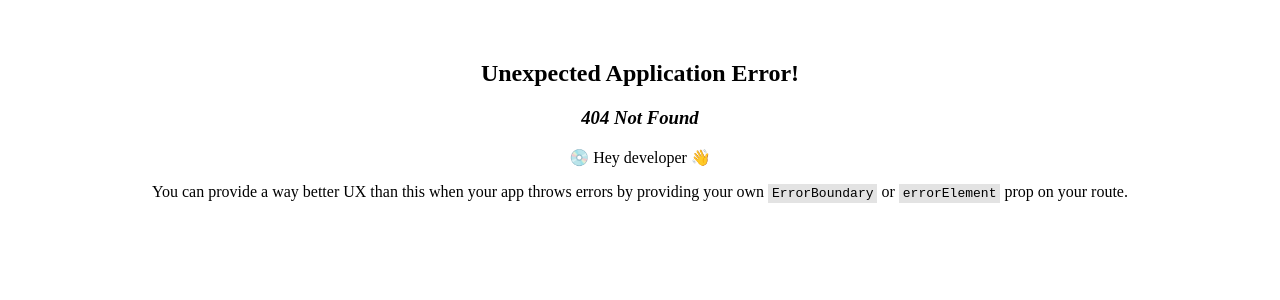
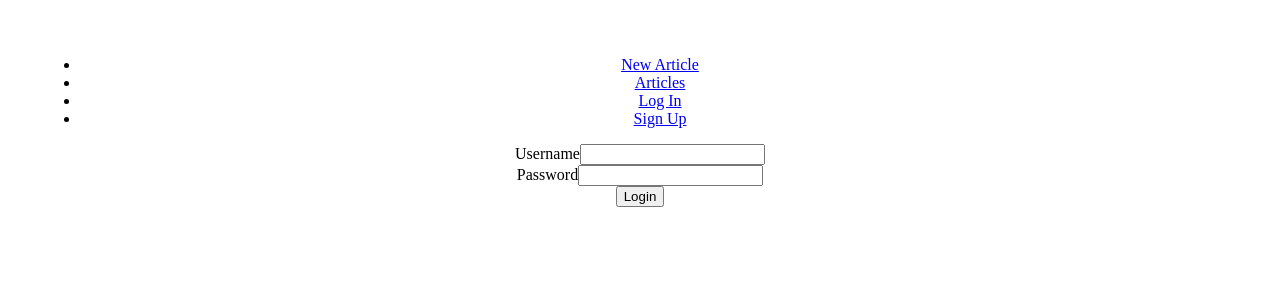
Before and after one commit to TRed91/BlogAPI, a React (Vite) app in the folder AuthorFrontEnd/: page /login in a window 1280 px wide. Before the commit this address had no page. Shown: the top 300 px of the page. Built offline with nearby package versions, Linux system fonts and the light colour scheme; no server answers.

Commit message:
code authenication tasks
code login and logout function as well as signup
route.
also use environment variables instead of
hardcoded host.

```diff
--- a/AuthorFrontEnd/src/App.jsx
+++ b/AuthorFrontEnd/src/App.jsx
@@ -1,14 +1,26 @@
 import './App.css'
 import Header from './components/header'
 import { Outlet } from 'react-router-dom'
+import { useEffect, useState } from 'react'
 
 function App() {
+  const [ user, setUser] = useState(null);
 
+  useEffect(() => {
+    fetch(`${import.meta.env.VITE_MYAPI_HOST}/authenticate`, {
+      method: "get",
+      headers: {
+          'Content-Type': 'application/json',
+          'Authorization': 'Bearer ' + localStorage.getItem('token'),
+      },
+  }).then(res => res.json())
+    .then(data => setUser(data.user));
+  }, [])
 
   return (
     <>
-      <Header />
-      <Outlet />
+      <Header user={user}/>
+      <Outlet context={[user, setUser]}/>
     </>
   )
 }
--- a/AuthorFrontEnd/src/components/articleForm.jsx
+++ b/AuthorFrontEnd/src/components/articleForm.jsx
@@ -1,34 +1,11 @@
 import { useEffect, useState } from "react"
+import { useOutletContext, redirect, useNavigate } from "react-router-dom";
 
 function ArticleForm() {
-    const [ isLoggedIn, setIsLoggedIn ] = useState(false);
-    const [ loginName, setLoginName ] = useState("");
-    const [ loginPw, setLoginPw ] = useState("");
+    const [ user, setUser ] = useOutletContext();
+    const navigate = useNavigate();
 
-    const handleLogin = (e) => {
-        e.preventDefault();
-        fetch("http://localhost:3000/authors/login", {
-            method: "post",
-            headers: {
-                'Content-Type': 'application/json'
-            },
-            body: JSON.stringify({
-                name: loginName,
-                password: loginPw,
-            })
-        })
-        .then((res) => res.json())
-        .then(data => {
-            if (data.result === 'success') {
-                localStorage.setItem('token', data.token);
-                console.log(data.result);
-            } else {
-                console.log(data.result);
-            }
-        })
-    }
-
-    if (isLoggedIn) {
+    if (user) {
         return (
             <div>
                 <form action="http://localhost:3000/authors/:id/articles" method="post">
@@ -44,27 +21,10 @@ function ArticleForm() {
             </div>
         )
     } else {
-        return (
-            <div>
-                <form onSubmit={handleLogin}>
-                <div>
-                    <label htmlFor="name">Username</label>
-                    <input  type="text" name="name" id="name"
-                            value={loginName}
-                            onChange={(e) => setLoginName(e.target.value)} required />
-                </div>
-                <div>
-                    <label htmlFor="password">Password</label>
-                    <input  type="password" name="password" id="password"
-                            value={loginPw}
-                            onChange={(e) => setLoginPw(e.target.value)} />
-                </div>
-                <button>Login</button>
-                </form>
-            </div>
-        )
+        useEffect(() => {
+            navigate("/login");
+        }, []);
     }
-
 }
 
 export default ArticleForm
--- a/AuthorFrontEnd/src/components/header.jsx
+++ b/AuthorFrontEnd/src/components/header.jsx
@@ -1,10 +1,21 @@
-function Header () {
+import { useNavigate } from "react-router-dom";
+
+
+function Header ({user}) {
+    const navigate = useNavigate();
+
+    const logout = () => {
+        localStorage.removeItem('token');
+        navigate('/');
+    }
 
     return (
         <div>
             <ul>
                 <li><a href="/">New Article</a></li>
                 <li><a href="/articles">Articles</a></li>
+                {user ? <li><a onClick={logout} href="">Log Out</a></li> : <li><a href="/login">Log In</a></li>}
+                {!user && <li><a href="/signup">Sign Up</a></li>}
             </ul>
         </div>
     )
--- /dev/null
+++ b/AuthorFrontEnd/src/components/login.jsx
@@ -0,0 +1,62 @@
+import { useEffect, useState } from "react";
+import { useNavigate, useOutletContext } from "react-router-dom";
+
+function Login() {
+    const [ user, setUser ] = useOutletContext();
+    const navigate = useNavigate();
+    const [ loginName, setLoginName ] = useState("");
+    const [ loginPw, setLoginPw ] = useState("");
+
+    useEffect(() => {
+        if (user) {
+            navigate("/", { replace: true });
+        }
+    }, [user])
+
+    const handleLogin = (e) => {
+        e.preventDefault();
+        fetch(`${import.meta.env.VITE_MYAPI_HOST}/authors/login`, {
+            method: "post",
+            headers: {
+                'Content-Type': 'application/json'
+            },
+            body: JSON.stringify({
+                name: loginName,
+                password: loginPw,
+            }),
+        })
+        .then((res) => res.json())
+        .then(data => {
+            if (data.result === 'success') {
+                localStorage.setItem('token', data.token);
+                setLoginName('');
+                setLoginPw('');
+                console.log(data.result);
+                setUser({data: data.user, token: data.token});
+            } else {
+                console.log(data.result, data.error);
+            }
+        })
+    }
+    return (
+        <div>
+            <form onSubmit={handleLogin}>
+            <div>
+                <label htmlFor="name">Username</label>
+                <input  type="text" name="name" id="name"
+                        value={loginName}
+                        onChange={(e) => setLoginName(e.target.value)} required />
+            </div>
+            <div>
+                <label htmlFor="password">Password</label>
+                <input  type="password" name="password" id="password"
+                        value={loginPw}
+                        onChange={(e) => setLoginPw(e.target.value)} />
+            </div>
+            <button>Login</button>
+            </form>
+        </div>
+    )
+}
+
+export default Login;
--- /dev/null
+++ b/AuthorFrontEnd/src/components/signup.jsx
@@ -0,0 +1,90 @@
+import { useState } from "react";
+import { useNavigate, useOutletContext } from "react-router-dom";
+
+function Signup() {
+    const [ user, setUser ] = useOutletContext();
+    const [ signupName, setSignupName ] = useState('');
+    const [ signupMail, setSignupMail ] = useState('');
+    const [ signupPw, setSignupPw ] = useState('');
+    const [ signupCpw, setSignupCpw ] = useState('');
+    const navigate = useNavigate();
+    const [ errors, setErrors ] = useState([]);
+
+    const handleSignup = (e) => {
+        e.preventDefault();
+        fetch(`${import.meta.env.VITE_MYAPI_HOST}/authors/`, {
+            method: 'post',
+            headers: {
+                'Content-Type': 'application/json'
+            },
+            body: JSON.stringify({
+                name: signupName,
+                email: signupMail,
+                password: signupPw,
+                cpw: signupCpw,
+            }),
+        })
+        .then(res => res.json())
+        .then(data => {
+            if (data.result === 'success') {
+                setSignupName('');
+                setSignupMail('');
+                setSignupPw('');
+                setSignupCpw('');
+                console.log(data.result);
+                return navigate('/');
+            } else {
+                if (data.errors) {
+                    setErrors(data.errors)
+                } else {
+                    setErrors([data.error]);
+                }
+            }
+            console.log(data)
+        })
+        .catch(err => console.error(err));
+    }
+
+    if (!user) {
+        return (
+            <div>
+                <form onSubmit={handleSignup}>
+                    <div>
+                        <label htmlFor="name">Username</label>
+                        <input  type="text" id="name" name="name" required
+                                value={signupName}
+                                onChange={(e) => setSignupName(e.target.value)}/>
+                    </div>
+                    <div>
+                        <label htmlFor="email">E-Mail</label>
+                        <input  type="email" name="email" id="email" required
+                                value={signupMail}
+                                onChange={(e) => setSignupMail(e.target.value)}/>
+                    </div>
+                    <div>
+                        <label htmlFor="password">Password</label>
+                        <input  type="password" name="password" id="password" minLength={8} required
+                                value={signupPw}
+                                onChange={(e) => setSignupPw(e.target.value)}/>
+                    </div>
+                    <div>
+                        <label htmlFor="cpw">Confirm Password</label>
+                        <input  type="password" id="cpw" name="cpw" required
+                                value={signupCpw}
+                                onChange={(e) => setSignupCpw(e.target.value)}/>
+                    </div>
+                    <button>Sign Up</button>
+                </form>
+                <div>
+                    {errors && errors.map((e) => {
+                        return <p key={e}>{e}</p>
+                    })}
+                </div>
+            </div>
+        )
+    } else {
+        return <h2>You are already logged in</h2>
+    }
+}
+
+export default Signup
```
Also changed, not shown: AuthorFrontEnd/src/provider/authProvider.jsx (added, +29 -0 lines), AuthorFrontEnd/src/routes.jsx (+4 -4 lines), 1 other file (tests, documents, lock files or other folders).
